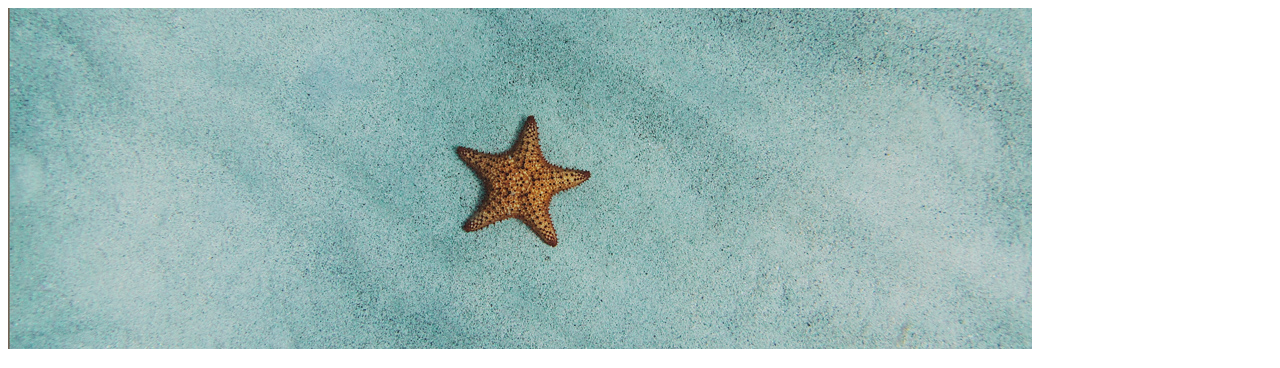
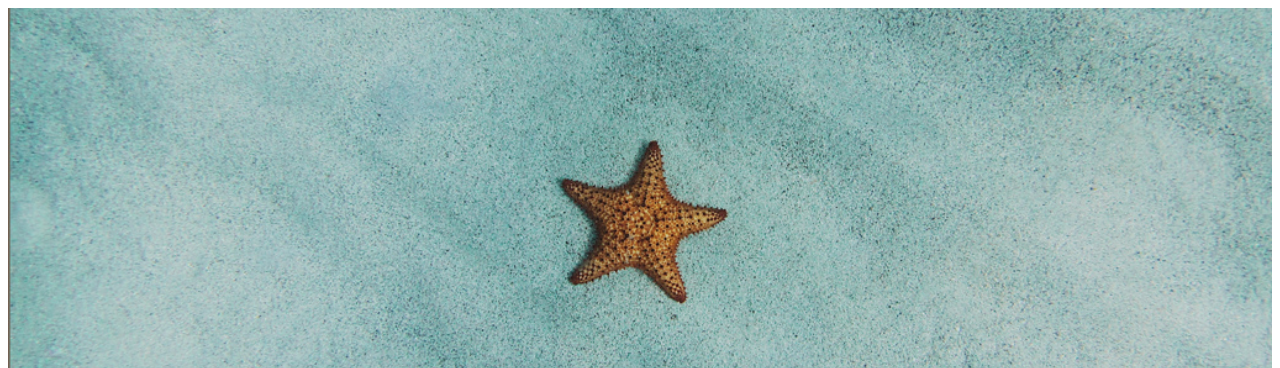
Before and after one commit to Turk0027/turk0027.github.io, a plain HTML site: page midterm/index.html in a window 1280 px wide. Shown: the top 368 px of the page. Drawn offline with Linux system fonts and the light colour scheme.

Commit message:
made the first image big

```diff
--- a/midterm/css/main.css
+++ b/midterm/css/main.css
@@ -22,3 +22,7 @@ ul.links {
   h1{
     text-align:center;
   }
+
+  #wide {
+    width:100%
+  }
```
